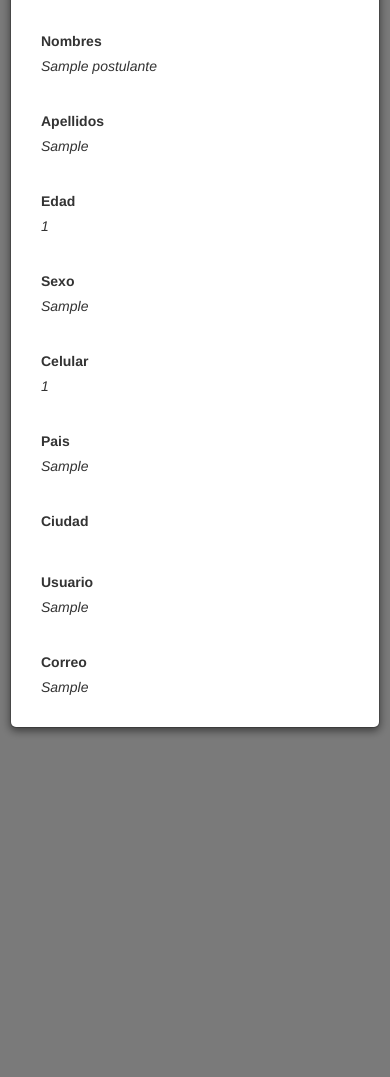
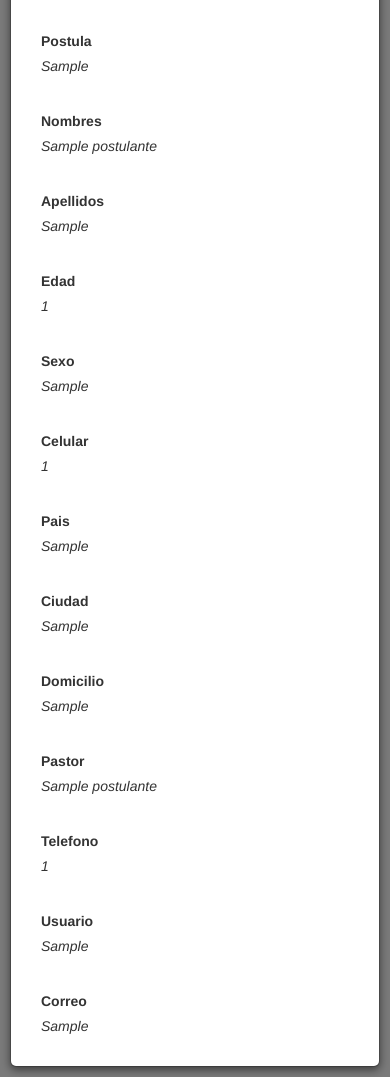
Before and after one commit to 54MY/ced-admision, a PHP site: page /vida/index.php in a window 390 px wide, after a click that opens the changed part. Shown: the part 231-1308 px from the top of the page. Run offline with PHP 8.4, Linux system fonts and the light colour scheme; the visitor is signed in with stand-in values (Sample User, id 1); tables that the repository leaves empty hold one stand-in row (values such as "Sample post"); data that the repository does not hold is empty; some libraries are stand-ins or nearby versions.

Commit message:
task/ced-10: Show name and number pastor in modal windows from profile life

```diff
--- a/www/vida/index.php
+++ b/www/vida/index.php
@@ -136,7 +136,7 @@
                             <?php
                                 include("../config/db.php");
                                 include("../config/conexion.php");
-                                $query = "SELECT id, Nombres, Apellidos, Edad, Sexo, Celular, Lugar_Nacimiento, Pais, Correo, Foto_Perfil, Foto_Carnet, Carta_Referencia, Foto_Bachiler, Estado_Vida, Estado_Direccion, Usuario FROM Postulante";
+                                $query = "SELECT id, Nombres, Apellidos, Edad, Sexo, Celular, Direccion_Departamento, Direccion_Domicilio, Pais, Correo, Nombre_Pastor, Telefono_Pastor, Postulacion, Foto_Perfil, Foto_Carnet, Carta_Referencia, Foto_Bachiler, Estado_Vida, Estado_Direccion, Usuario FROM Postulante";
                                 $result = mysqli_query($con,$query);
                                 echo '<table id="postulante-tabla" class="table table-striped">';
                                 echo '<thead>
@@ -169,10 +169,14 @@
                                                 data-edad="' . $row['Edad'] . '"
                                                 data-sexo="' . $row['Sexo'] . '"
                                                 data-celular="' . $row['Celular'] . '"
-                                                data-ciudad="' . $row['Ciudad'] . '"
+                                                data-ciudad="' . $row['Direccion_Departamento'] . '"
+                                                data-domicilio="' . $row['Direccion_Domicilio'] . '"
                                                 data-pais="' . $row['Pais'] . '"
                                                 data-usuario="' . $row['Usuario'] . '"
                                                 data-correo="' . $row['Correo'] . '"
+                                                data-pastornombre="' . $row['Nombre_Pastor'] . '"
+                                                data-pastortelefono="' . $row['Telefono_Pastor'] . '"
+                                                data-postulacion="' . $row['Postulacion'] . '"
                                                 data-toggle="modal" data-target="#detallesCuenta"></span></a></td>';
                                         echo '<td>' . $row['id'] . '</td>';
                                         echo '<td>' . $row['Nombres'] . '</td>';
@@ -282,6 +286,15 @@
                         </div>
                         </br>
                         <div class="form-group">
+                            <label class="col-md-2 control-label">Postula</label>
+                            <div class="col-md-10">
+                                <div class="input-group">
+                                    <i><span name="postulacion" id="postulacion"></span></i>
+                                </div>
+                            </div>
+                        </div>
+                        </br>
+                        <div class="form-group">
                             <label class="col-md-2 control-label">Nombres</label>
                             <div class="col-md-10">
                                 <div class="input-group">
@@ -345,6 +358,33 @@
                         </div>
                         </br>
                         <div class="form-group">
+                            <label class="col-md-2 control-label">Domicilio</label>
+                            <div class="col-md-10">
+                                <div class="input-group">
+                                    <i><span name="domicilio" id="domicilio"></span></i>
+                                </div>
+                            </div>
+                        </div>
+                        </br>
+                        <div class="form-group">
+                            <label class="col-md-2 control-label">Pastor</label>
+                            <div class="col-md-10">
+                                <div class="input-group">
+                                    <i><span name="pastornombre" id="pastornombre"></span></i>
+                                </div>
+                            </div>
+                        </div>
+                        </br>
+                        <div class="form-group">
+                            <label class="col-md-2 control-label">Telefono</label>
+                            <div class="col-md-10">
+                                <div class="input-group">
+                                    <i><span name="pastortelefono" id="pastortelefono"></span></i>
+                                </div>
+                            </div>
+                        </div>
+                        </br>
+                        <div class="form-group">
                             <label class="col-md-2 control-label">Usuario</label>
                             <div class="col-md-10">
                                 <div class="input-group">
@@ -400,10 +440,18 @@
         $(".modal-body #pais").text(pais);
         var ciudad = $(this).data('ciudad');
         $(".modal-body #ciudad").text(ciudad);
+        var domicilio = $(this).data('domicilio');
+        $(".modal-body #domicilio").text(domicilio);
         var usuario = $(this).data('usuario');
         $(".modal-body #usuario").text(usuario);
         var correo = $(this).data('correo');
         $(".modal-body #correo").text(correo);
+        var pastornombre = $(this).data('pastornombre');
+        $(".modal-body #pastornombre").text(pastornombre);
+        var pastortelefono = $(this).data('pastortelefono');
+        $(".modal-body #pastortelefono").text(pastortelefono);
+        var postulacion = $(this).data('postulacion');
+        $(".modal-body #postulacion").text(postulacion);
     });
     </script>
 
```
